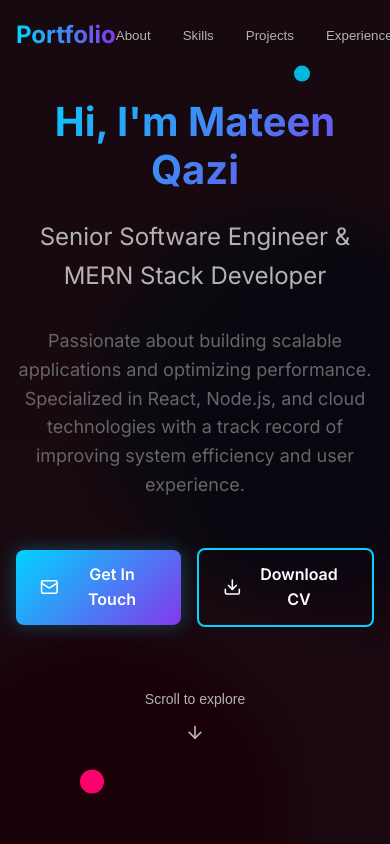
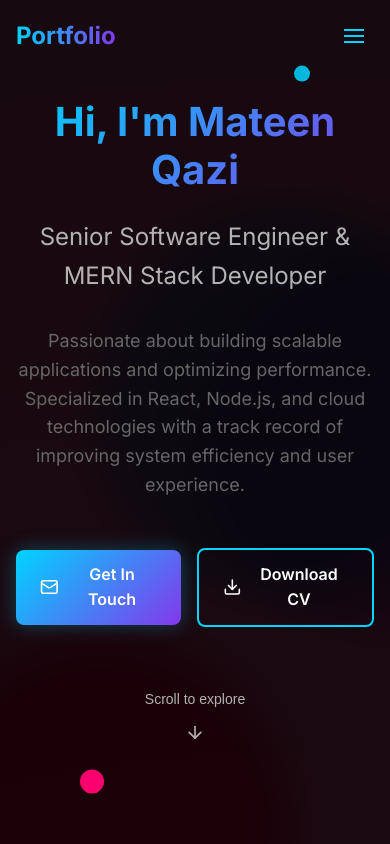
Before and after one commit to Streban/My-Portfolio-Main, a React (Vite) app: page / in a window 390 px wide. Shown: the top 844 px of the page. Built offline with nearby package versions, Linux system fonts and the light colour scheme.

Commit message:
fixed hamburger icon

```diff
--- a/src/App.css
+++ b/src/App.css
@@ -340,7 +340,7 @@ p {
 .resize-none { resize: none; }
 
 /* Responsive */
-@media (max-width: 768px) {
+@media (max-width: 767px) {
   :root {
     --section-padding: 80px 0;
     --container-padding: 0 16px;
@@ -355,12 +355,6 @@ p {
     padding: 1.5rem;
   }
 
-  .md\:flex { display: flex; }
-  .md\:hidden { display: none; }
-  .md\:flex-row { flex-direction: row; }
-  .md\:items-center { align-items: center; }
-  .md\:justify-between { justify-content: space-between; }
-
   .sm\:flex-row { flex-direction: row; }
   .sm\:items-center { align-items: center; }
   .sm\:justify-between { justify-content: space-between; }
@@ -369,6 +363,10 @@ p {
 @media (min-width: 768px) {
   .md\:flex { display: flex; }
   .md\:hidden { display: none; }
+  .md\:text-3xl { font-size: 1.875rem; }
+  .md\:flex-row { flex-direction: row; }
+  .md\:items-center { align-items: center; }
+  .md\:justify-between { justify-content: space-between; }
 }
 
 /* Scrollbar */
@@ -476,7 +474,7 @@ p {
 /* Width/Height Utilities */
 .w-5 { width: 1.25rem; }
 .w-6 { width: 1.5rem; }
-.h-0-5 { height: 0.125rem; }
+.h-0\.5 { height: 0.125rem; }
 .h-6 { height: 1.5rem; }
 
 /* Position Utilities */
@@ -534,3 +532,6 @@ p {
   .md\:items-center { align-items: center; }
   .md\:justify-between { justify-content: space-between; }
 }
+
+/* Cursor */
+.cursor-pointer { cursor: pointer; }
--- a/src/components/Navbar.tsx
+++ b/src/components/Navbar.tsx
@@ -76,7 +76,7 @@ const Navbar = () => {
 
           {/* Mobile Menu Button */}
           <motion.button
-            className="md:hidden p-2 bg-transparent border-none"
+            className="block md:hidden p-2 bg-transparent border-none cursor-pointer"
             whileTap={{ scale: 0.95 }}
             style={{
               background: 'transparent',
@@ -86,9 +86,9 @@ const Navbar = () => {
             aria-label="Open mobile menu"
           >
             <div className="w-6 h-6 flex flex-col justify-center items-center">
-              <span className="w-5 h-0.5 bg-primary mb-1"></span>
-              <span className="w-5 h-0.5 bg-primary mb-1"></span>
-              <span className="w-5 h-0.5 bg-primary"></span>
+              <span className="w-5 h-0.5 bg-primary mb-1 block"></span>
+              <span className="w-5 h-0.5 bg-primary mb-1 block"></span>
+              <span className="w-5 h-0.5 bg-primary block"></span>
             </div>
           </motion.button>
         </div>
```
